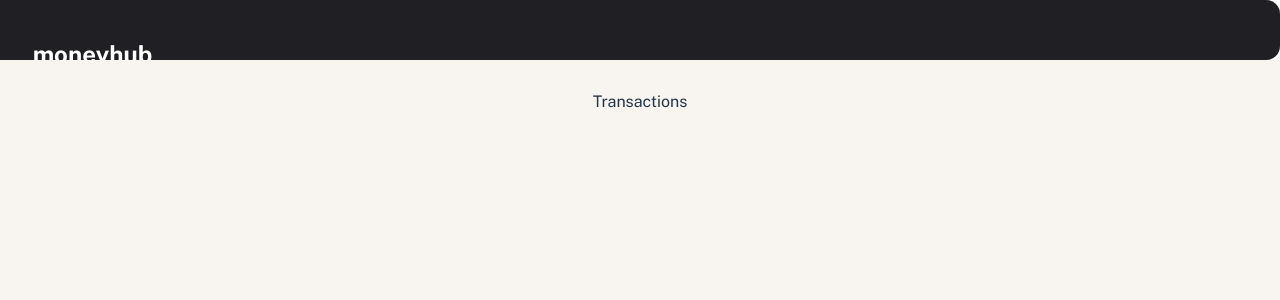
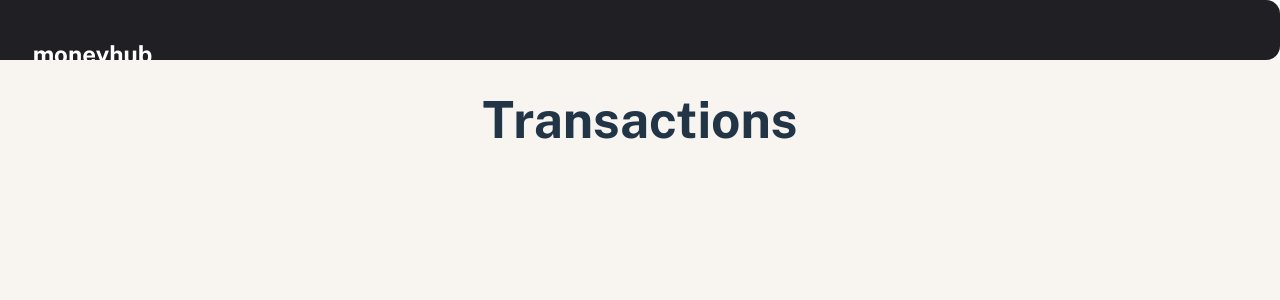
Before and after one commit to eddiemaceda11/Moneyhub, a React (Vite) app: page /transactions in a window 1280 px wide. Shown: the top 300 px of the page. Built offline with nearby package versions, Linux system fonts and the light colour scheme.

Commit message:
Add the heading for the Transactions component

```diff
--- a/src/features/transactions/Transactions.tsx
+++ b/src/features/transactions/Transactions.tsx
@@ -1,5 +1,5 @@
 import "./transactions.css";
 
 export const Transaction = () => {
-  return <div>Transactions</div>;
+  return <h1 className="transactions-title">Transactions</h1>;
 };
```
